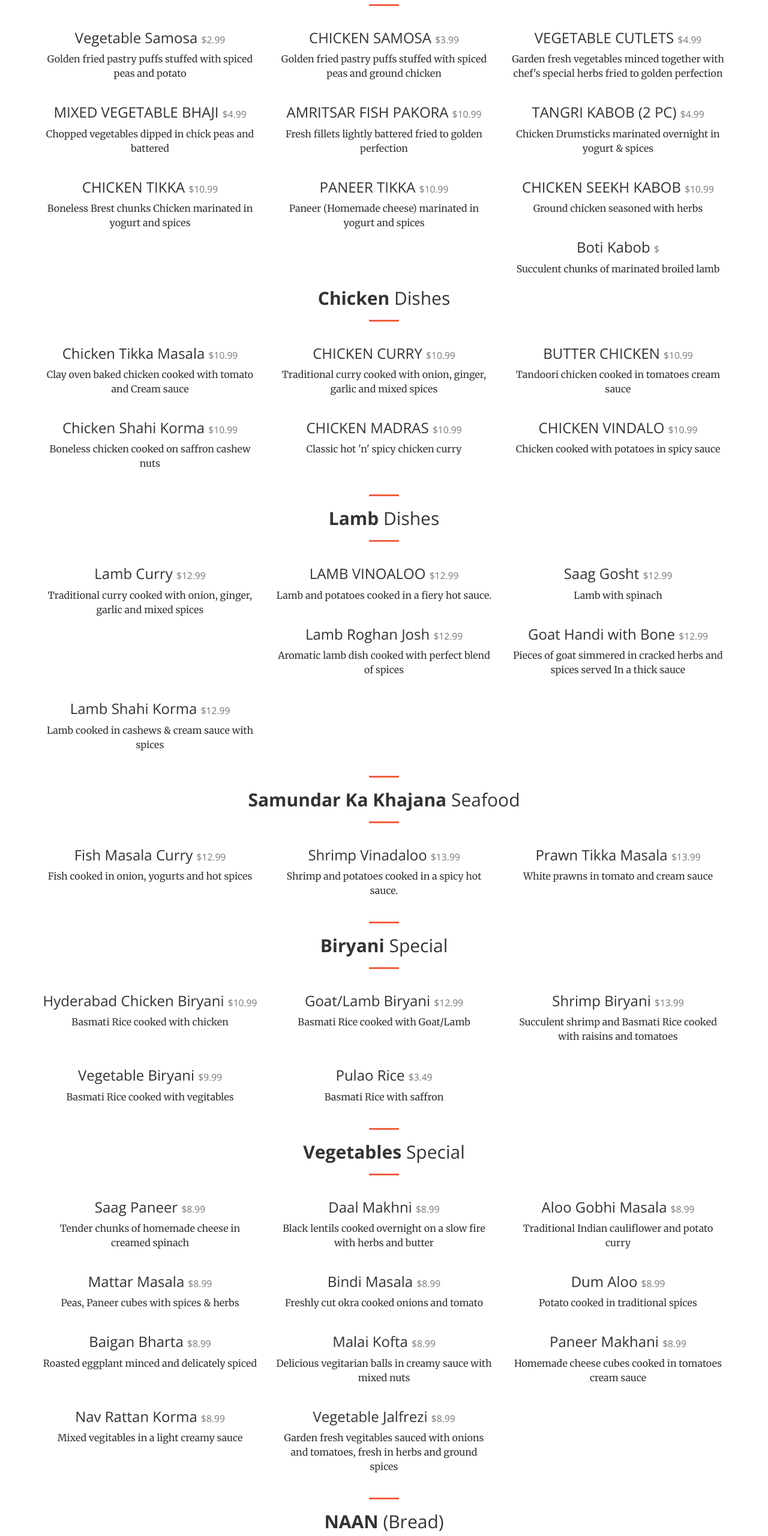
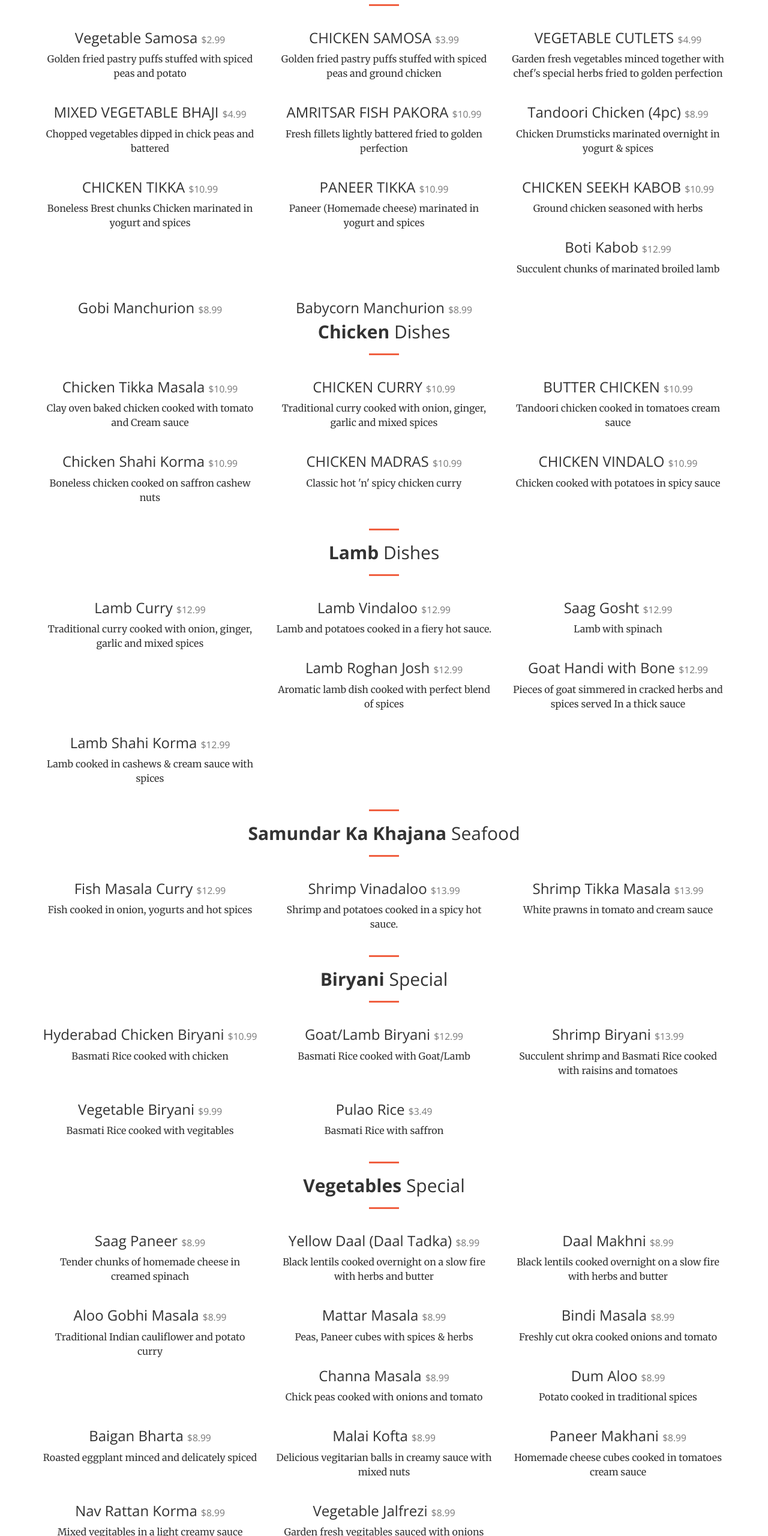
Before and after one commit to suryaraor/cafeIndia, a website: page index.html in a window 1280 px wide. Shown: the part 1452-4012 px from the top of the page at 60% size. Drawn offline with nearby package versions, Linux system fonts and the light colour scheme.

Commit message:
updates to index.html
adding few more missing items

```diff
--- a/index.html
+++ b/index.html
@@ -149,8 +149,8 @@
 
 
                 <div class="col-sm-4 text-center">
-                    <h3>TANGRI KABOB (2 PC)
-                        <small>$4.99</small>
+                    <h3>Tandoori Chicken (4pc)
+                        <small>$8.99</small>
                     </h3>
                     <p>Chicken Drumsticks marinated overnight in yogurt & spices</p>
                 </div>
@@ -183,11 +183,21 @@
 
                 <div class="col-sm-4 text-center">
                     <h3>Boti Kabob
-                        <small>$</small>
+                        <small>$12.99</small>
                     </h3>
                     <p>Succulent chunks of marinated broiled lamb </p>
                 </div>
 
+                <div class="col-sm-4 text-center">
+                    <h3>Gobi Manchurion
+                        <small>$8.99</small>
+                    </h3>
+                </div>
+                <div class="col-sm-4 text-center">
+                    <h3>Babycorn Manchurion
+                        <small>$8.99</small>
+                    </h3>
+                </div>
             </div>
         </div>
 
@@ -267,7 +277,7 @@
 
 
                 <div class="col-sm-4 text-center">
-                    <h3>LAMB VINOALOO
+                    <h3>Lamb Vindaloo
                         <small>$12.99</small>
                     </h3>
                     <p>Lamb and potatoes cooked in a fiery hot sauce.</p>
@@ -332,7 +342,7 @@
 
 
                 <div class="col-sm-4 text-center">
-                    <h3>Prawn Tikka Masala
+                    <h3>Shrimp Tikka Masala
                         <small>$13.99</small>
                     </h3>
                     <p>White prawns in tomato and cream sauce</p>
@@ -406,6 +416,12 @@
                     <p>Tender chunks of homemade cheese in creamed spinach</p>
                 </div>
                  <div class="col-sm-4 text-center">
+                    <h3>Yellow Daal (Daal Tadka)
+                        <small>$8.99</small>
+                    </h3>
+                    <p>Black lentils cooked overnight on a slow fire with herbs and butter</p>
+                </div>
+                 <div class="col-sm-4 text-center">
                     <h3>Daal Makhni
                         <small>$8.99</small>
                     </h3>
@@ -429,6 +445,13 @@
                         <small>$8.99</small>
                     </h3>
                     <p>Freshly cut okra cooked onions and tomato</p>
+                </div>
+
+                <div class="col-sm-4 text-center">
+                    <h3>Channa Masala
+                        <small>$8.99</small>
+                    </h3>
+                    <p>Chick peas cooked with onions and tomato</p>
                 </div>
 
                  <div class="col-sm-4 text-center">
```
